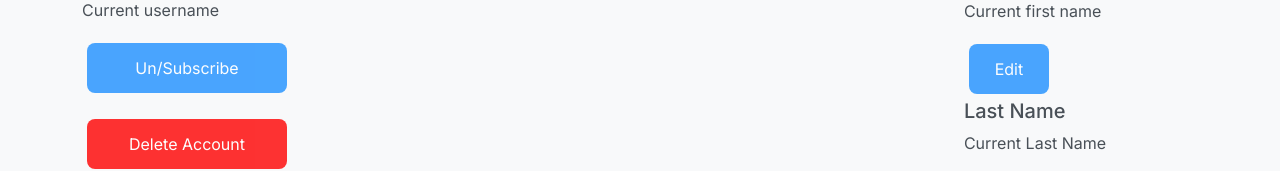
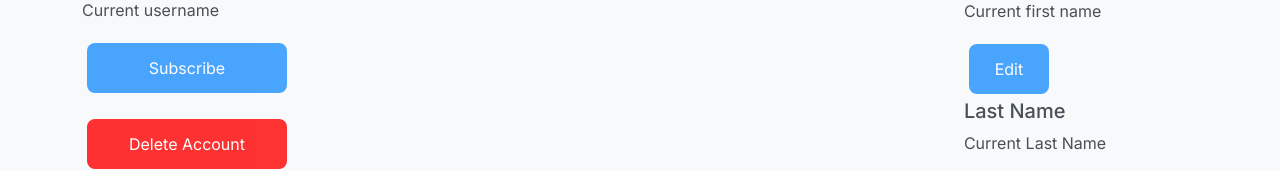
Before and after one commit to DennisPing/digital-art-marketplace-frontend, a React (Create React App) app: page /profile in a window 1280 px wide. Shown: the part 277-448 px from the top of the page. Built offline with nearby package versions, Linux system fonts and the light colour scheme.

Commit message:
subscribe button

```diff
--- a/src/profile/index.js
+++ b/src/profile/index.js
@@ -109,6 +109,15 @@ const ProfileComponent = () => {
 
     }
 
+    function subscribe() {
+
+        document.getElementById("subscribe").style.backgroundColor="grey";
+        document.getElementById("subscribe").innerHTML = "Subscribed"
+
+
+    }
+
+
     return (
 
 
@@ -127,7 +136,7 @@ const ProfileComponent = () => {
 
             <p></p>
 
-            <button className={"subscribe-button"}>Un/Subscribe</button>
+            <button id={"subscribe"} className={"subscribe-button"} onClick={subscribe}>Subscribe</button>
 
 
 
```
